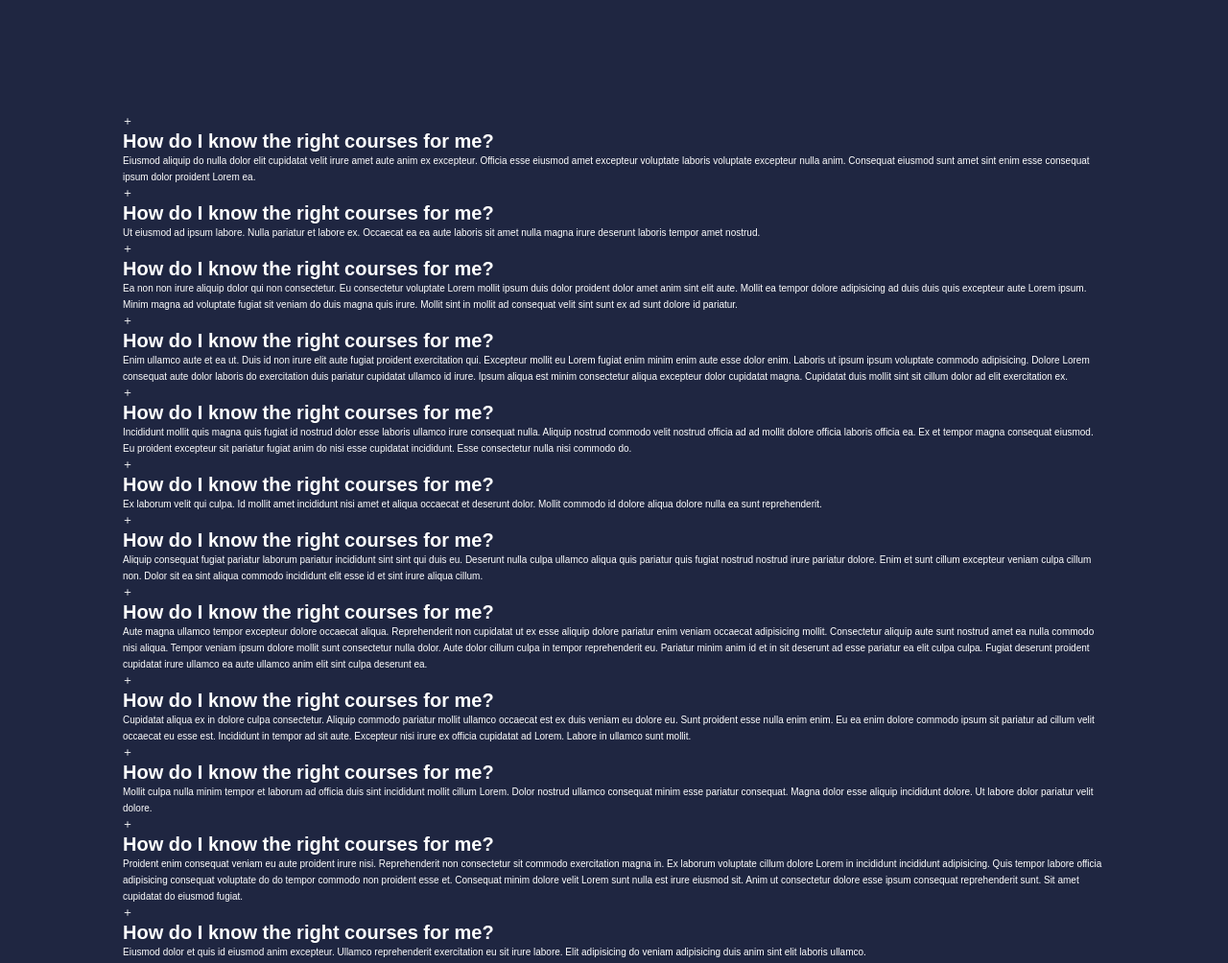
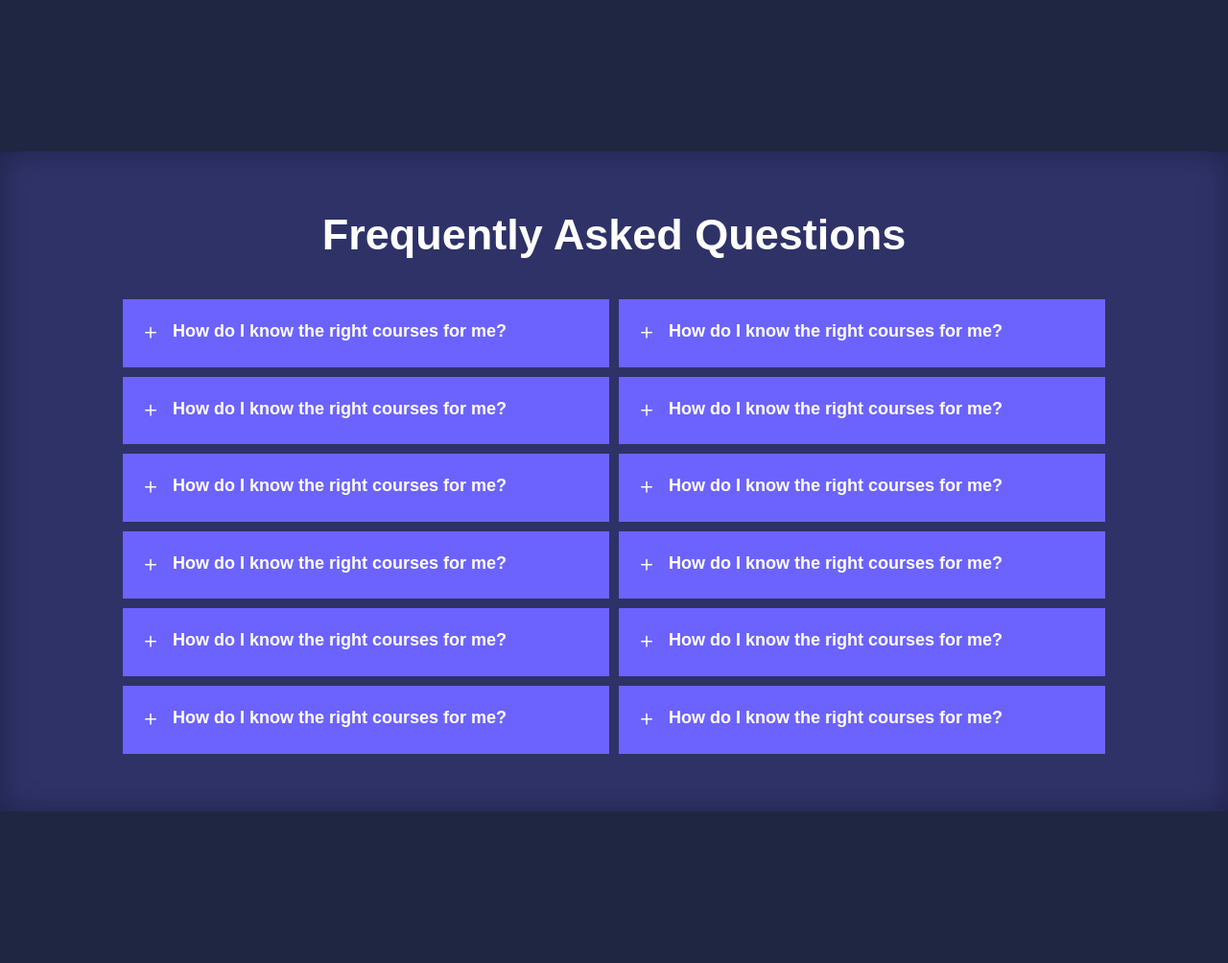
Before and after one commit to johnb123-a/Multipage-Education-School, a website: page index.html in a window 1280 px wide. Shown: the part 2756-3760 px from the top of the page at 96% size. After the commit the page ends 3602 px from the top, so only its background shows below. Drawn offline with nearby package versions, Linux system fonts and the light colour scheme.

Commit message:
add styles in faqs section

```diff
--- a/assets/styles/sass/components/_courses.scss
+++ b/assets/styles/sass/components/_courses.scss
@@ -5,7 +5,7 @@
 }
 
 .courses {
-  margin-top: 15rem;
+  margin: 15rem 0 10rem;
   &__container {
     display: grid;
     grid-template-columns: repeat(3, 1fr);
--- /dev/null
+++ b/assets/styles/sass/components/_faqs.scss
@@ -0,0 +1,52 @@
+.faqs {
+  background-color: $color-bg-2;
+  box-shadow: inset 0 0 3rem rgba(0, 0, 0, 0.3);
+  &__container {
+    display: grid;
+    grid-template-columns: repeat(2, 1fr);
+    gap: 1rem;
+    .container__faq {
+      padding: 2rem;
+      display: flex;
+      align-items: center;
+      gap: 1.4rem;
+      height: min-content;
+      background: $color-primary;
+      cursor: pointer;
+
+      .faq {
+        &__icon {
+          align-self: flex-start;
+          font-size: 1.8rem;
+        }
+
+        &__question-answer {
+          align-self: flex-start;
+
+          &--title {
+            font-size: 1.8rem;
+            line-height: 1.5;
+          }
+
+          &--paragraph {
+            margin: 1rem;
+            font-size: 1.2rem;
+            line-height: 2;
+            display: none;
+          }
+        }
+      }
+
+      //Javascript
+      &.open {
+        .faq {
+          &__question-answer {
+            &--paragraph {
+              display: block;
+            }
+          }
+        }
+      }
+    }
+  }
+}
--- a/assets/styles/sass/index.scss
+++ b/assets/styles/sass/index.scss
@@ -8,3 +8,4 @@
 @import "./components/nav";
 @import "./components/categories";
 @import "./components/courses";
+@import "./components/faqs";
--- a/index.html
+++ b/index.html
@@ -227,6 +227,7 @@
     </section>
      <!--    ###################      -->
     <section class="faqs">
+      <h2 class="faqs--title">Frequently Asked Questions</h2>
       <div class="container faqs__container">
         <article class="container__faq">
           <div class="faq__icon">
```
Also changed, not shown: assets/styles/css/style.css.
